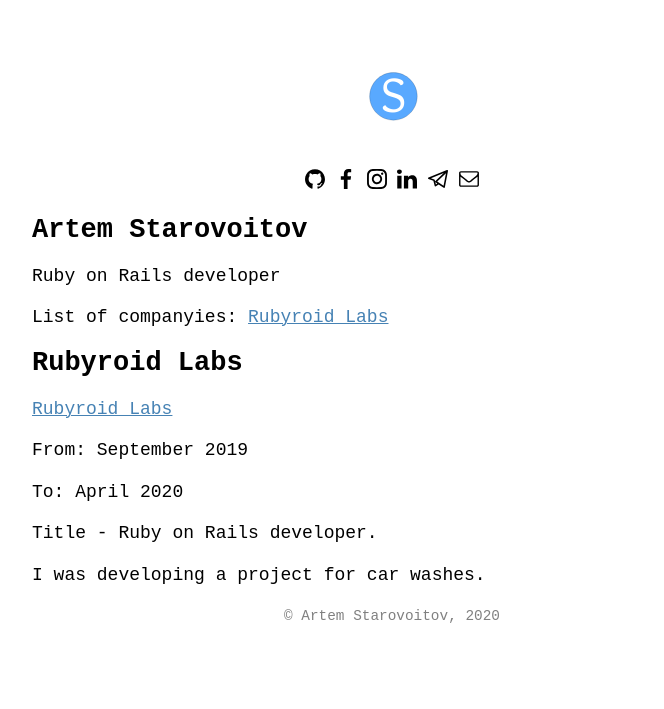
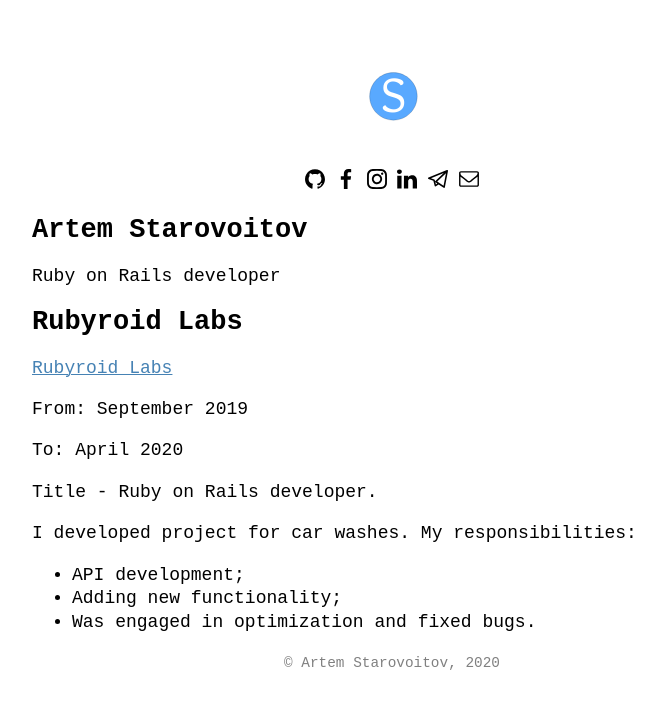
Before and after one commit to epfeen/epfeen.works, a Jekyll site: the page built from pages/index.md, in a window 1280 px wide. Shown: the top 709 px of the page, without its empty margins (248-912 px from the left). Built offline with Jekyll 4.4.1, drawn with Linux system fonts in a browser that asks for light colours; some web fonts are replaced.

Commit message:
clear repo from trash files and change main page

```diff
--- a/_config.yml
+++ b/_config.yml
@@ -2,7 +2,6 @@ title: My works
 email: epfeen@gmail.com
 description: >
   My site
-baseurl: ""
 url: "https://epfeen.works"
 markdown: kramdown
 author:
@@ -20,11 +19,6 @@ gems:
   - jekyll-feed
   - jekyll-sitemap
 
-feed:
-  title: Works
-  subtitle: My works
-  path: rss.xml
-
 sass:
   style: compressed
   deploy_style: compressed
--- a/pages/index.md
+++ b/pages/index.md
@@ -10,10 +10,6 @@ description: |
 
 Ruby on Rails developer
 
-List of companyies: [Rubyroid Labs](#rubyroid-labs)
-
-
-
 ## Rubyroid Labs # {#rubyroid-labs}
 [Rubyroid Labs](https://rubyroidlabs.com/)
 
@@ -23,4 +19,8 @@ To: April 2020
 
 Title - Ruby on Rails developer.
 
-I was developing a project for car washes.
+I developed project for car washes.
+My responsibilities:
+- API development;
+- Adding new functionality;
+- Was engaged in optimization and fixed bugs.
```
Also changed, not shown: 2 other files.
